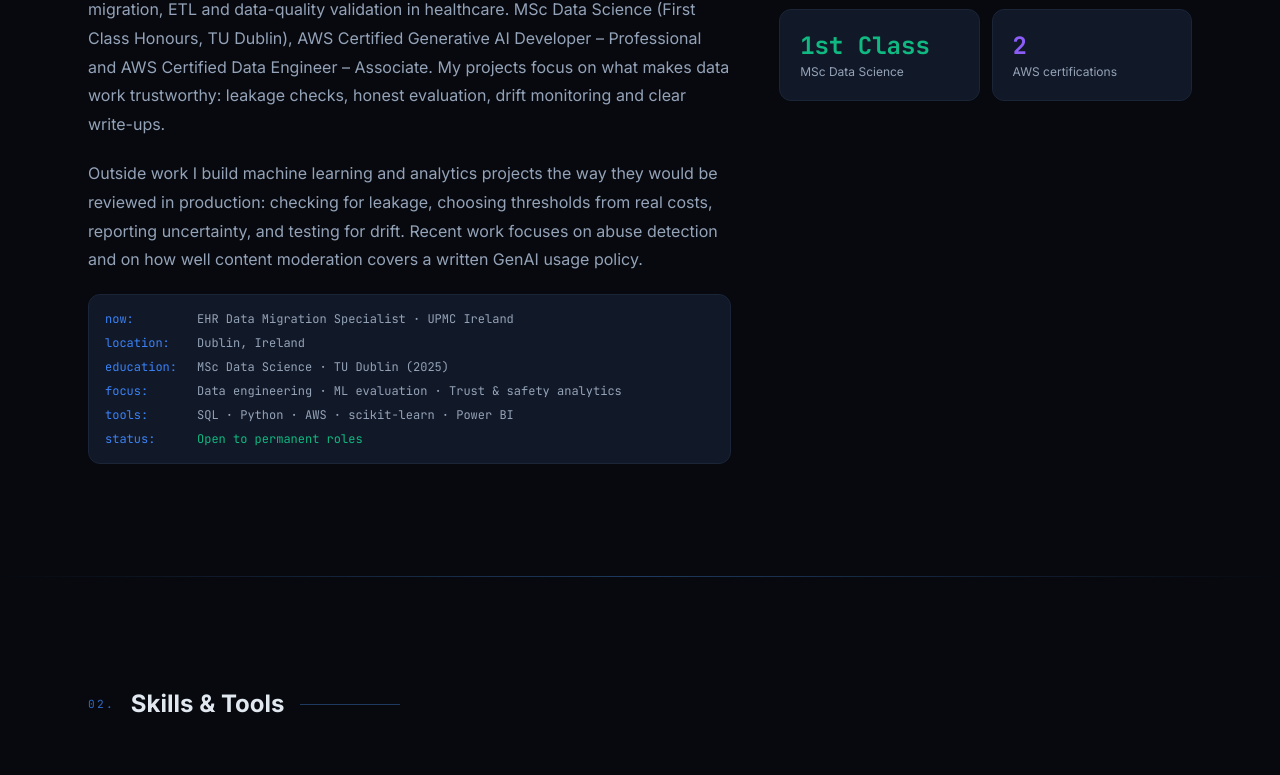
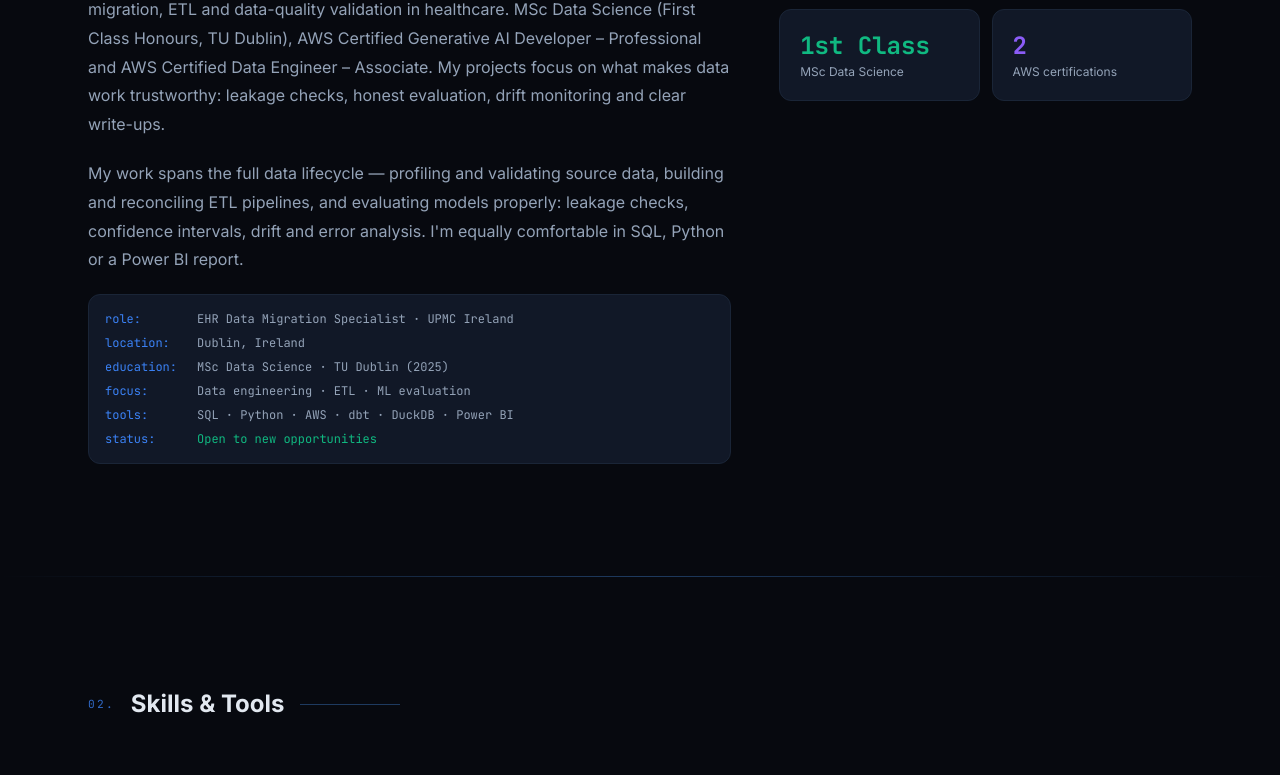
Before and after one commit to kpavan27/portfolio, a Next.js app: page / in a window 1280 px wide. Shown: the part 1095-1870 px from the top of the page. Built offline with nearby package versions, Linux system fonts and the light colour scheme.

Commit message:
Highlights card, tag-based skills, featured project layout, certification verification

```diff
--- a/src/components/About.tsx
+++ b/src/components/About.tsx
@@ -60,10 +60,9 @@ export default function About() {
               {config.bio}
             </p>
             <p style={{ color: "var(--text-dim)", lineHeight: "1.8" }}>
-              Outside work I build machine learning and analytics projects the way they would be
-              reviewed in production: checking for leakage, choosing thresholds from real costs, reporting
-              uncertainty, and testing for drift. Recent work focuses on abuse detection and on how well
-              content moderation covers a written GenAI usage policy.
+              My work spans the full data lifecycle — profiling and validating source data, building and
+              reconciling ETL pipelines, and evaluating models properly: leakage checks, confidence intervals,
+              drift and error analysis. I&apos;m equally comfortable in SQL, Python or a Power BI report.
             </p>
 
             {/* Quick facts */}
@@ -72,12 +71,12 @@ export default function About() {
               style={{ background: "var(--surface)", border: "1px solid var(--border-dim)" }}
             >
               {[
-                ["now", config.current],
+                ["role", config.current],
                 ["location", config.location],
                 ["education", "MSc Data Science · TU Dublin (2025)"],
-                ["focus", "Data engineering · ML evaluation · Trust & safety analytics"],
-                ["tools", "SQL · Python · AWS · scikit-learn · Power BI"],
-                ["status", "Open to permanent roles"],
+                ["focus", "Data engineering · ETL · ML evaluation"],
+                ["tools", "SQL · Python · AWS · dbt · DuckDB · Power BI"],
+                ["status", "Open to new opportunities"],
               ].map(([k, v]) => (
                 <div key={k} className="flex gap-3">
                   <span style={{ color: "var(--blue)", minWidth: "80px" }}>{k}:</span>
--- a/src/components/Contact.tsx
+++ b/src/components/Contact.tsx
@@ -64,8 +64,9 @@ export default function Contact() {
               <span style={{ color: "var(--blue)" }}>talk</span>.
             </h2>
             <p className="leading-relaxed mb-8" style={{ color: "var(--text-dim)" }}>
-              I&apos;m open to permanent roles in data engineering, data science and trust &amp; safety
-              analytics, in Dublin or remote. The quickest way to reach me is email.
+              I&apos;m open to data engineering, analytics and data science roles, especially in
+              healthcare and health-tech. Whether you need reliable pipelines, careful data validation
+              or models that hold up in production, I&apos;d love to chat.
             </p>
 
             {/* Contact items */}
@@ -166,7 +167,7 @@ export default function Contact() {
                 ['  "location"', `"${config.location}"`],
                 ['  "available"', "true"],
                 ['  "current"', `"${config.current}"`],
-                ['  "open_to"', '["permanent", "full-time"]'],
+                ['  "open_to"', '["full-time", "permanent"]'],
                 ['  "timezone"', '"Europe/Dublin (GMT+1)"'],
                 ['  "stack"', '["SQL", "Python", "AWS", "scikit-learn"]'],
                 ['}', null],
```
